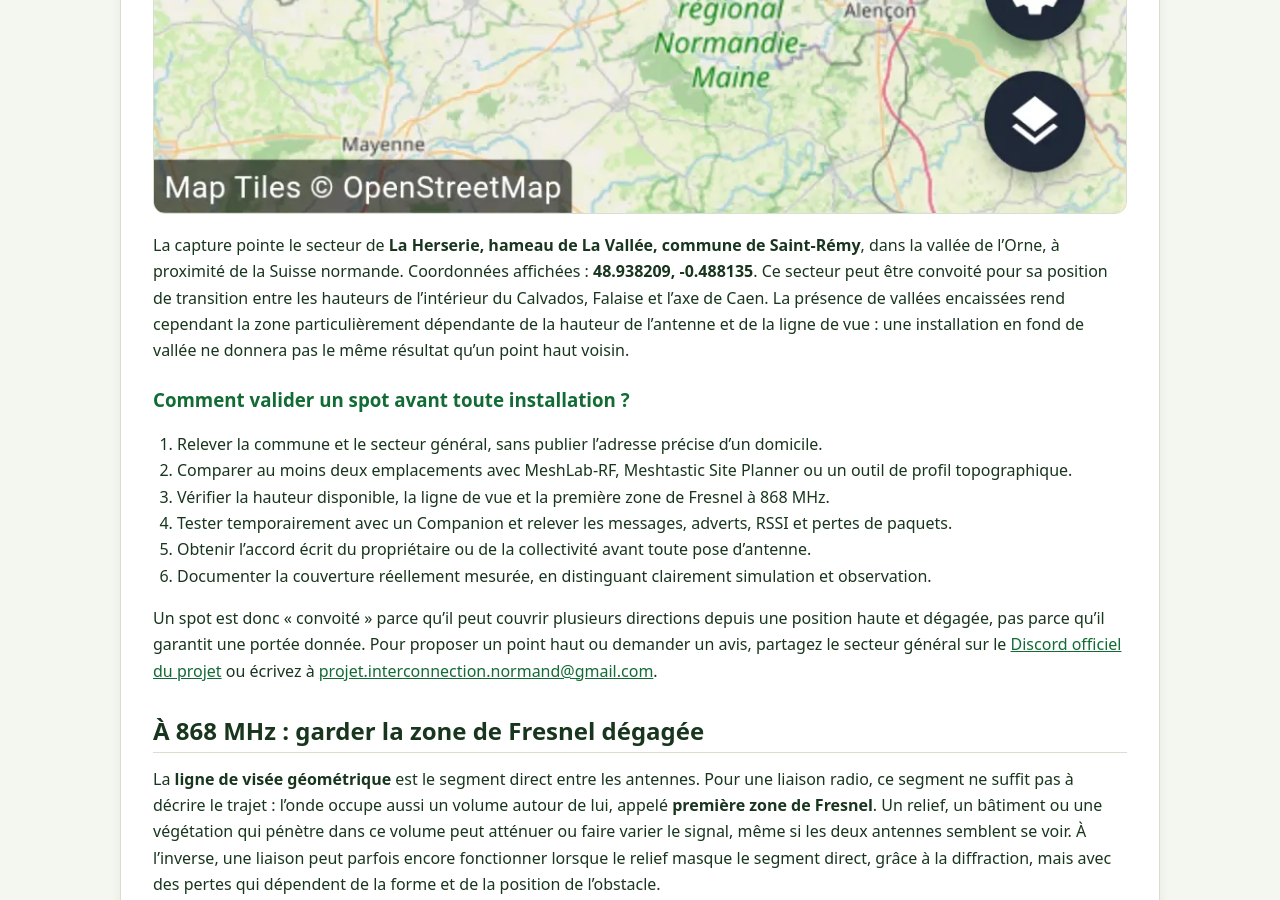
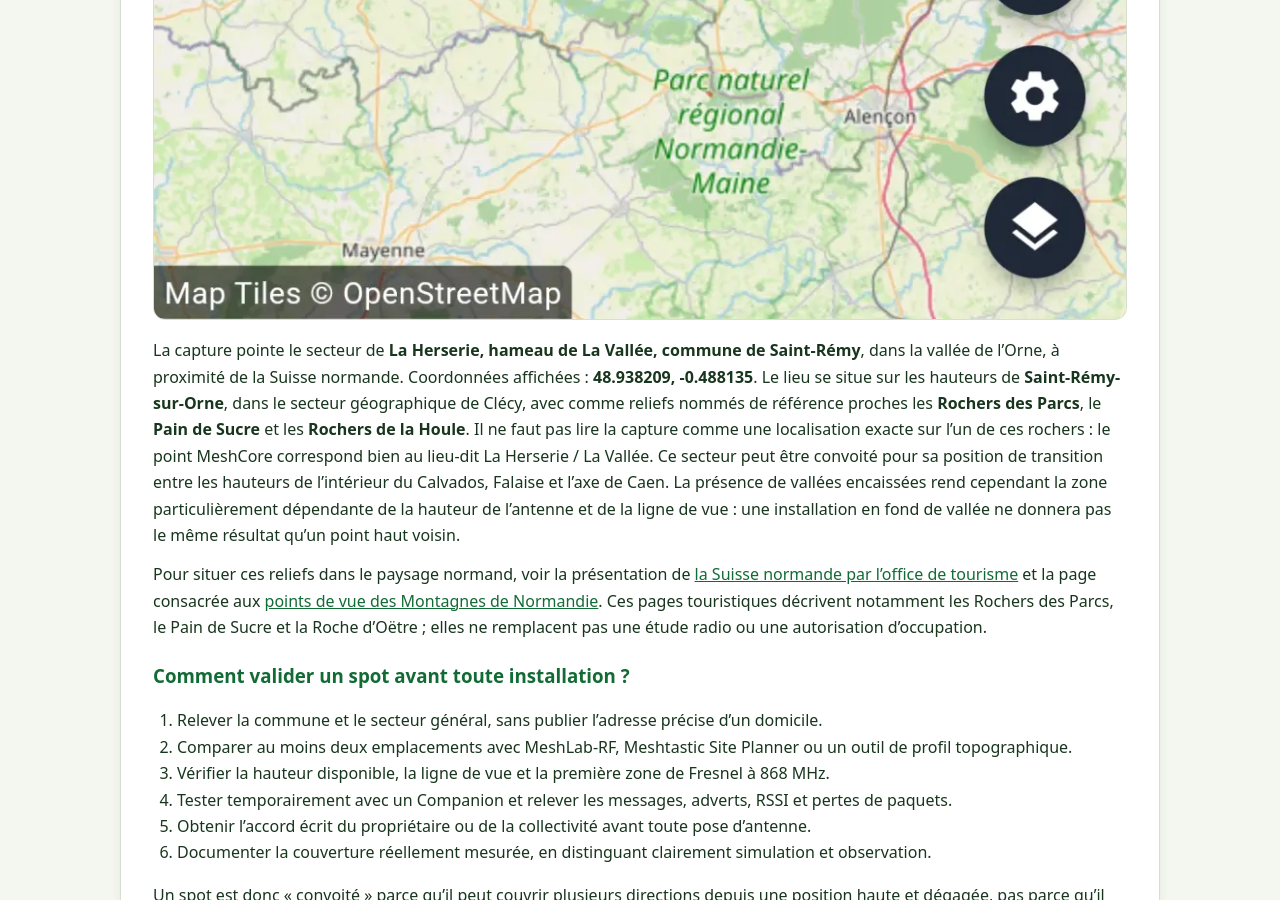
Before and after one commit to 1234LUCIUS/projet-interconnexion-normand-wiki, a Jekyll site: the page built from docs/terrain/03-simulateurs-couverture.md, in a window 1280 px wide and 900 px high, scrolled down 7767 px. Built offline with Jekyll 4.4.1, drawn with Linux system fonts in a browser that asks for light colours; some of the changed text lies outside the part shown.

Commit message:
Precise les reliefs des spots normands

```diff
--- a/docs/terrain/03-simulateurs-couverture.md
+++ b/docs/terrain/03-simulateurs-couverture.md
@@ -31,19 +31,21 @@ Les exemples ci-dessous sont des **spots d’étude issus de la fonction « Couv
 
 ![Simulation MeshCore autour de Seulline et du secteur de Vire](../assets/meshcore-coverage/spot-seulline-calvados.webp)
 
-La capture pointe le secteur de **La Jurée, hameau de Laumont, commune de Seulline**, dans le Calvados, à proximité du bassin de Vire. Coordonnées affichées par l’application : **48.999296, -0.692481**. Ce secteur est intéressant à étudier pour sa position dans le bocage et sa capacité potentielle à regarder vers le nord, l’ouest et le sud-ouest. La carte montre une grande zone de couverture simulée, mais le relief vallonné du Pré-Bocage impose de confirmer la liaison par un profil de terrain et un test radio réel.
+La capture pointe le secteur de **La Jurée, hameau de Laumont, commune de Seulline**, dans le Calvados, à proximité du bassin de Vire. Coordonnées affichées par l’application : **48.999296, -0.692481**. Le repère se situe dans les **hauteurs du Pré-Bocage**, environ **6 à 7 km au nord-ouest du mont Pinçon**, point culminant connu du Calvados avec environ 362 m. Le nom « mont Pinçon » désigne ici le relief de référence voisin, pas l’emplacement exact du repère MeshCore. Ce secteur est intéressant à étudier pour sa position dans le bocage et sa capacité potentielle à regarder vers le nord, l’ouest et le sud-ouest. La carte montre une grande zone de couverture simulée, mais le relief vallonné impose de confirmer la liaison par un profil de terrain et un test radio réel.
 
 ### Secteur de La Pommeraye — Suisse normande, Calvados (14)
 
 ![Simulation MeshCore autour de La Pommeraye et de Falaise](../assets/meshcore-coverage/spot-pommeraye-calvados.webp)
 
-La capture pointe le secteur de **La Guérardière, hameau de La Place, commune de La Pommeraye**, en Suisse normande, à l’ouest de Falaise. Coordonnées affichées : **48.911527, -0.409591**. Les hauteurs et les vallées de la Suisse normande peuvent offrir des vues intéressantes vers Falaise, le pays de Caen et le secteur de Flers, à condition que l’antenne soit réellement placée sur une hauteur dégagée. Un site accessible, stable et autorisé sera préférable à un sommet théorique impossible à maintenir.
+La capture pointe le secteur de **La Guérardière, hameau de La Place, commune de La Pommeraye**, en **Suisse normande**, à l’ouest de Falaise. Coordonnées affichées : **48.911527, -0.409591**. Le repère se trouve dans le secteur des hauteurs de la vallée de l’Orne, entre les reliefs emblématiques de la Suisse normande : **les Rochers des Parcs**, le **Pain de Sucre**, les **Rochers de la Houle** et, plus au sud, la **Roche d’Oëtre**. Ces noms désignent des belvédères ou reliefs de référence de la région ; ils ne signifient pas que le repère est installé sur chacun d’eux. Les hauteurs et les vallées peuvent offrir des vues intéressantes vers Falaise, le pays de Caen et le secteur de Flers, à condition que l’antenne soit réellement placée sur une hauteur dégagée. Un site accessible, stable et autorisé sera préférable à un sommet théorique impossible à maintenir.
 
 ### Secteur de Saint-Rémy — vallée de l’Orne, Calvados (14)
 
 ![Simulation MeshCore autour de Saint-Rémy, de Caen et de la Suisse normande](../assets/meshcore-coverage/spot-calvados-3.webp)
 
-La capture pointe le secteur de **La Herserie, hameau de La Vallée, commune de Saint-Rémy**, dans la vallée de l’Orne, à proximité de la Suisse normande. Coordonnées affichées : **48.938209, -0.488135**. Ce secteur peut être convoité pour sa position de transition entre les hauteurs de l’intérieur du Calvados, Falaise et l’axe de Caen. La présence de vallées encaissées rend cependant la zone particulièrement dépendante de la hauteur de l’antenne et de la ligne de vue : une installation en fond de vallée ne donnera pas le même résultat qu’un point haut voisin.
+La capture pointe le secteur de **La Herserie, hameau de La Vallée, commune de Saint-Rémy**, dans la vallée de l’Orne, à proximité de la Suisse normande. Coordonnées affichées : **48.938209, -0.488135**. Le lieu se situe sur les hauteurs de **Saint-Rémy-sur-Orne**, dans le secteur géographique de Clécy, avec comme reliefs nommés de référence proches les **Rochers des Parcs**, le **Pain de Sucre** et les **Rochers de la Houle**. Il ne faut pas lire la capture comme une localisation exacte sur l’un de ces rochers : le point MeshCore correspond bien au lieu-dit La Herserie / La Vallée. Ce secteur peut être convoité pour sa position de transition entre les hauteurs de l’intérieur du Calvados, Falaise et l’axe de Caen. La présence de vallées encaissées rend cependant la zone particulièrement dépendante de la hauteur de l’antenne et de la ligne de vue : une installation en fond de vallée ne donnera pas le même résultat qu’un point haut voisin.
+
+Pour situer ces reliefs dans le paysage normand, voir la présentation de [la Suisse normande par l’office de tourisme](https://www.suisse-normande-tourisme.com/decouvertes/la-suisse-normande) et la page consacrée aux [points de vue des Montagnes de Normandie](https://www.montagnesdenormandie.fr/decouvrir-les-montagnes-de-normandie/un-relief-unique/les-points-de-vue/). Ces pages touristiques décrivent notamment les Rochers des Parcs, le Pain de Sucre et la Roche d’Oëtre ; elles ne remplacent pas une étude radio ou une autorisation d’occupation.
 
 ### Comment valider un spot avant toute installation ?
 
```
